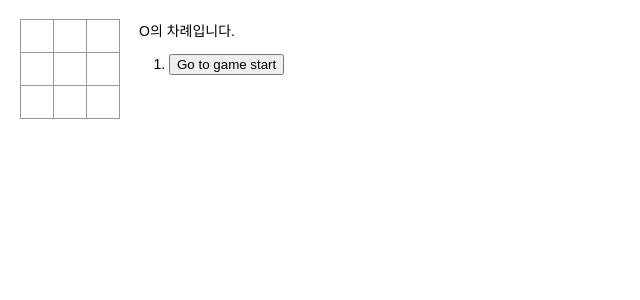
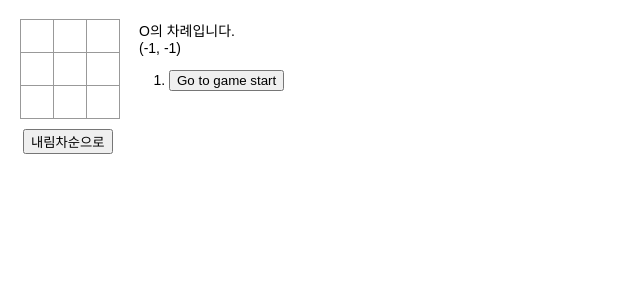
Before and after one commit to Sy2tema/tic-tec-toe, a React (Create React App) app: page / in a window 1280 px wide. Shown: the top 300 px of the page, without its empty margins (0-640 px from the left). Built offline with nearby package versions, Linux system fonts and the light colour scheme.

Commit message:
:sparkles: 이동 내역 오름차순 / 내림차순 정렬 변경하는 기능 구현

```diff
--- a/src/components/Game.tsx
+++ b/src/components/Game.tsx
@@ -16,6 +16,7 @@ class Game extends React.Component<GameProps, GameState> {
       isNext: true,
       lastClickedIndex: -1,
       winIndex: [null, null, null],
+      descOrder: true,
     };
   }
 
@@ -61,6 +62,7 @@ class Game extends React.Component<GameProps, GameState> {
     }
 
     squares[index] = this.state.isNext ? 'O' : 'X';
+
     this.setState({
       history: history.concat([{
         squares: squares,
@@ -90,9 +92,17 @@ class Game extends React.Component<GameProps, GameState> {
     const current = history[this.state.stepNumber];
     const winner = this.calculateWinner(current.squares);
     const coordinate = current.lastClickedIndex === -1 ?
-      "" :
+      "(-1, -1)" :
       `(${ Math.floor(current.lastClickedIndex / 3) }, ${ current.lastClickedIndex % 3 })`
       ;
+
+    const printOrder = this.state.descOrder ? "내림차순으로" : "오름차순으로";
+
+    const orderChange = () => {
+      this.setState({
+        descOrder: !this.state.descOrder,
+      });
+    };
 
     const moves = history.map((step, move) => {
       const desc = move ?
@@ -106,7 +116,9 @@ class Game extends React.Component<GameProps, GameState> {
       )
     });
 
-    let status;
+    if (!this.state.descOrder) moves.reverse();
+
+    let status: string = "";
 
     if (winner) {
       status = `승자는 '${ winner }'입니다.`;
@@ -125,6 +137,12 @@ class Game extends React.Component<GameProps, GameState> {
             lastClickedIndex={ this.state.lastClickedIndex }
             winIndex={ this.state.winIndex }
           />
+          <button
+            className="game-order"
+            onClick={ orderChange }
+          >
+            { printOrder }
+          </button>
         </div>
         <div className="game-info">
           <div>{ status }</div>
--- a/src/index.css
+++ b/src/index.css
@@ -78,3 +78,8 @@ body {
   .game-info {
     margin-left: 20px;
   }
+
+  .game-order {
+    margin-top: 10px;
+    margin-left: 3px;
+  }
--- a/src/types/GameState.ts
+++ b/src/types/GameState.ts
@@ -9,6 +9,7 @@ interface GameState {
     isNext: boolean;
     lastClickedIndex: number;
     winIndex: (number | null)[];
+    descOrder: boolean;
 }
 
 export default GameState;
```
